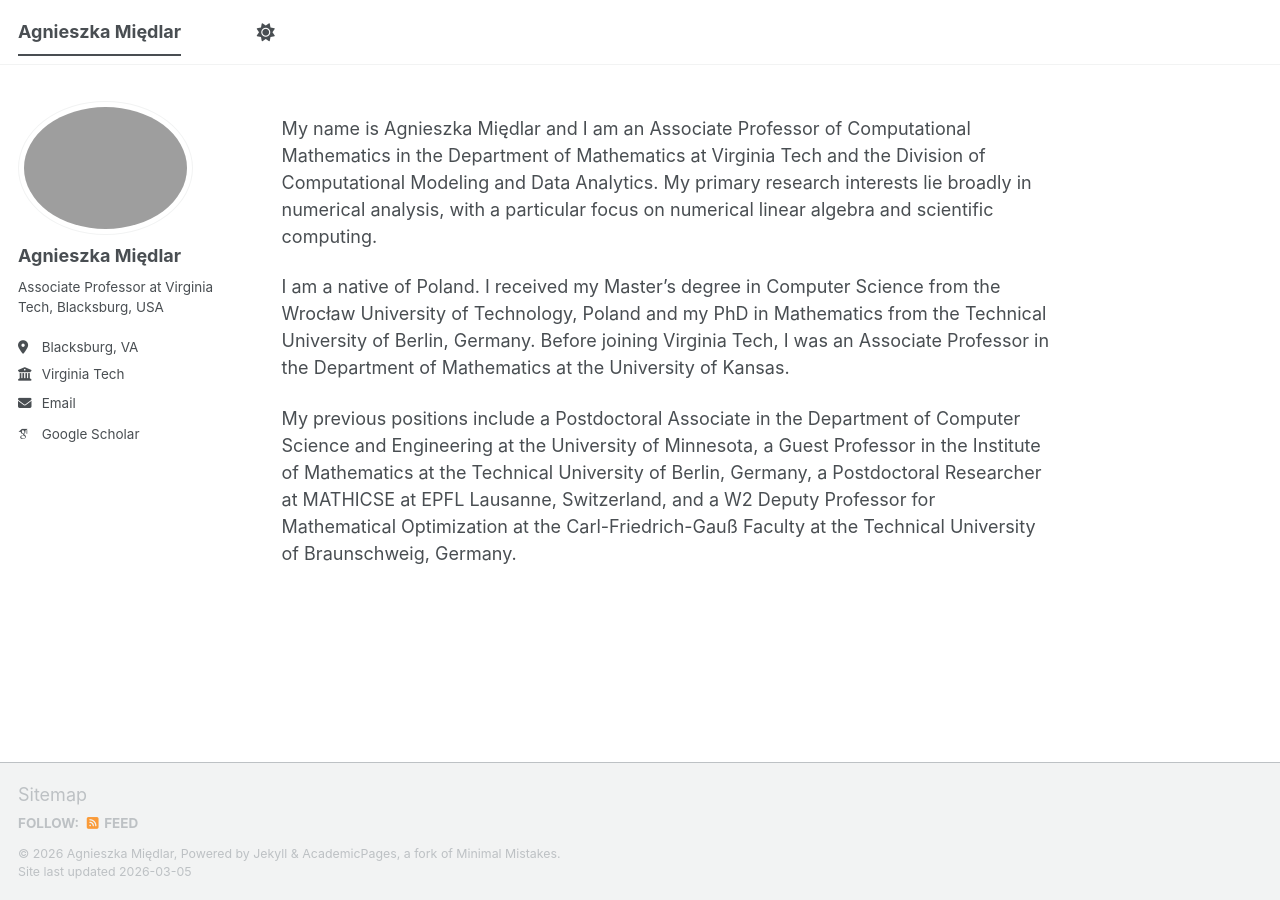
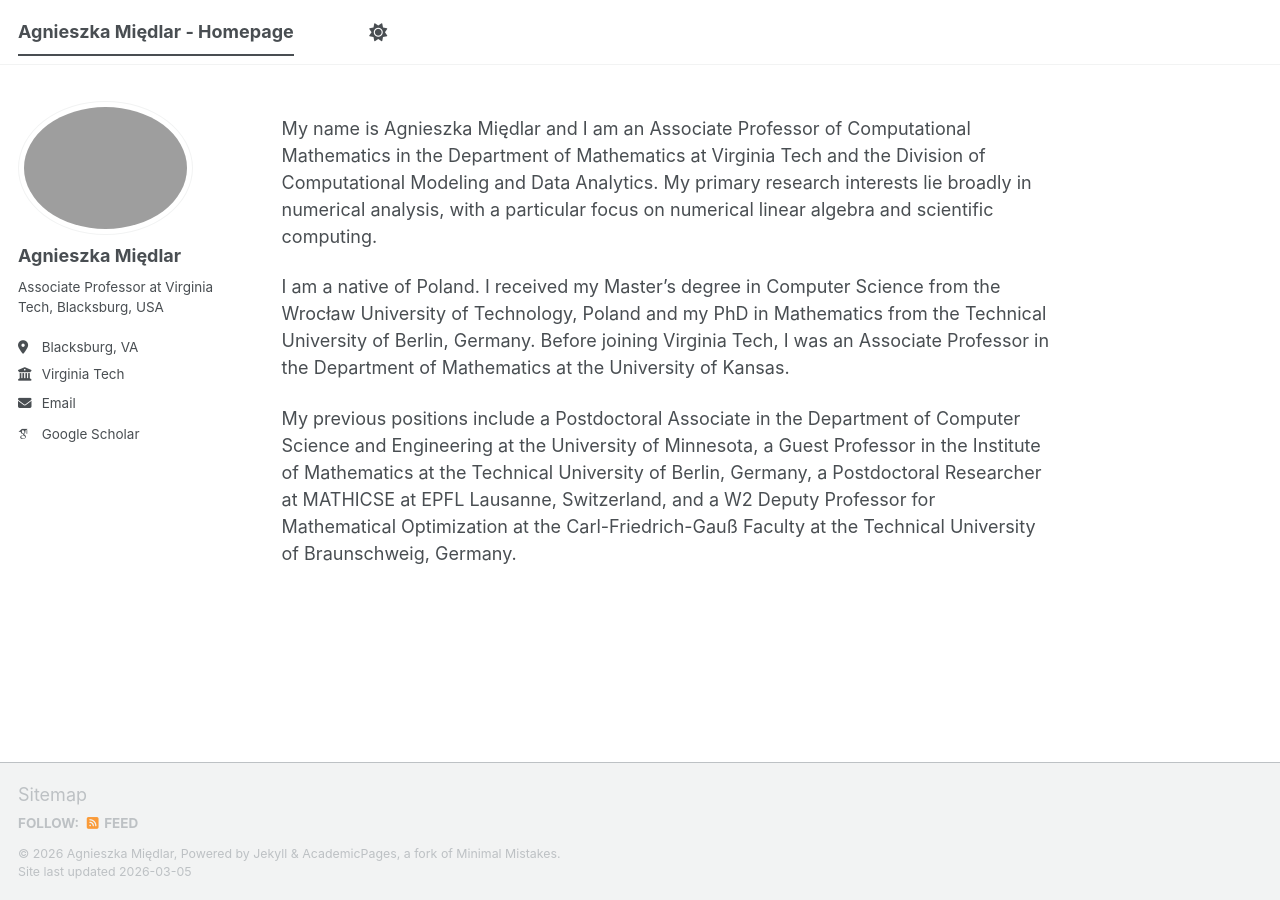
Before and after one commit to amiedlar/amiedlar.github.io, a Jekyll site: the page built from _pages/about.md, in a window 1280 px wide. Built offline with Jekyll 4.4.1, drawn with Linux system fonts in a browser that asks for light colours; some web fonts are replaced; a script bundle is joined from its source files by our own code; library files that are not in the unit come from our copies.

Commit message:
Update _config.yml
Small updates

```diff
--- a/_config.yml
+++ b/_config.yml
@@ -9,10 +9,10 @@
 # Basic Site Settings
 locale                   : "en-US"
 site_theme               : "default" # The available themes options are "default", "air", "sunrise", "mint", "dirt" and "contrast"
-title                    : "Agnieszka Międlar"
+title                    : "Agnieszka Międlar - Homepage"
 title_separator          : "-"
-name                     : "Agnieszka Międlar"
-description              : "Associate Professor at Department of Mathematics and Division of Computational Modeling and Data Analytics, Virginia Tech, USA"   # Update this with a general description of your site, this is the default if not overridden by a page
+name                     : &name "Agnieszka Międlar"
+description              : &description "Associate Professor at Department of Mathematics and Division of Computational Modeling and Data Analytics, Virginia Tech, USA"   # Update this with a general description of your site, this is the default if not overridden by a page
 url                      : https://amiedlar.github.io
 baseurl                  : "" # the subpath of your site, e.g. "/blog"
 repository               : "amiedlar/amiedlar.github.io"
```
